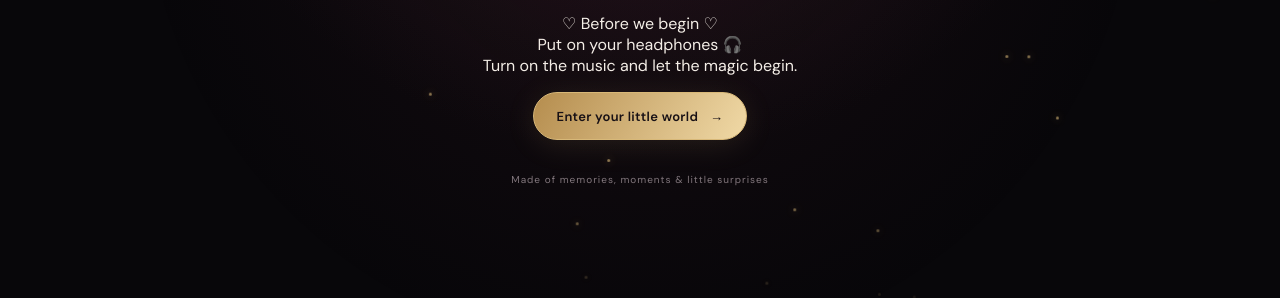
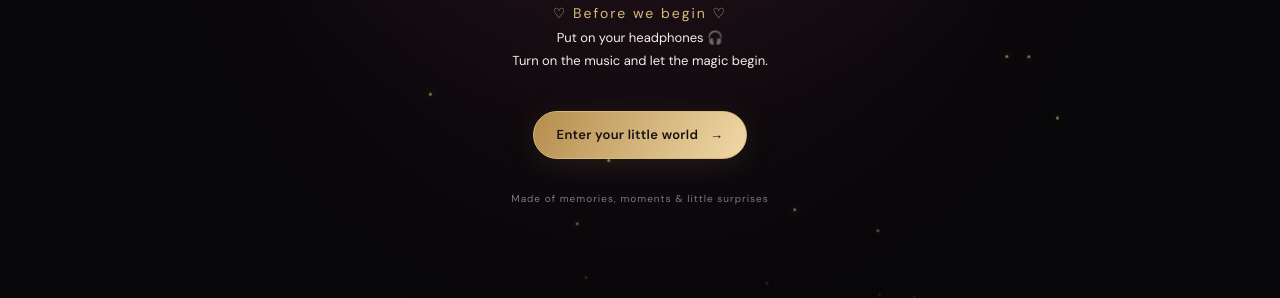
Before and after one commit to salmanshazz/Musu-birthday-, a plain HTML site: page index.html in a window 1280 px wide. Shown: the part 502-800 px from the top of the page. Drawn offline with nearby package versions, Linux system fonts and the light colour scheme.

Commit message:
Update style.css

```diff
--- a/style.css
+++ b/style.css
@@ -1779,3 +1779,16 @@ main {
   font-style: italic;
   margin-top: 15px;
 }
+.music-reminder {
+  margin: 22px auto;
+  text-align: center;
+  line-height: 1.8;
+  font-size: 13px;
+  color: var(--text-muted);
+}
+
+.music-reminder p:first-child {
+  color: var(--gold);
+  font-size: 14px;
+  letter-spacing: 2px;
+}
```
